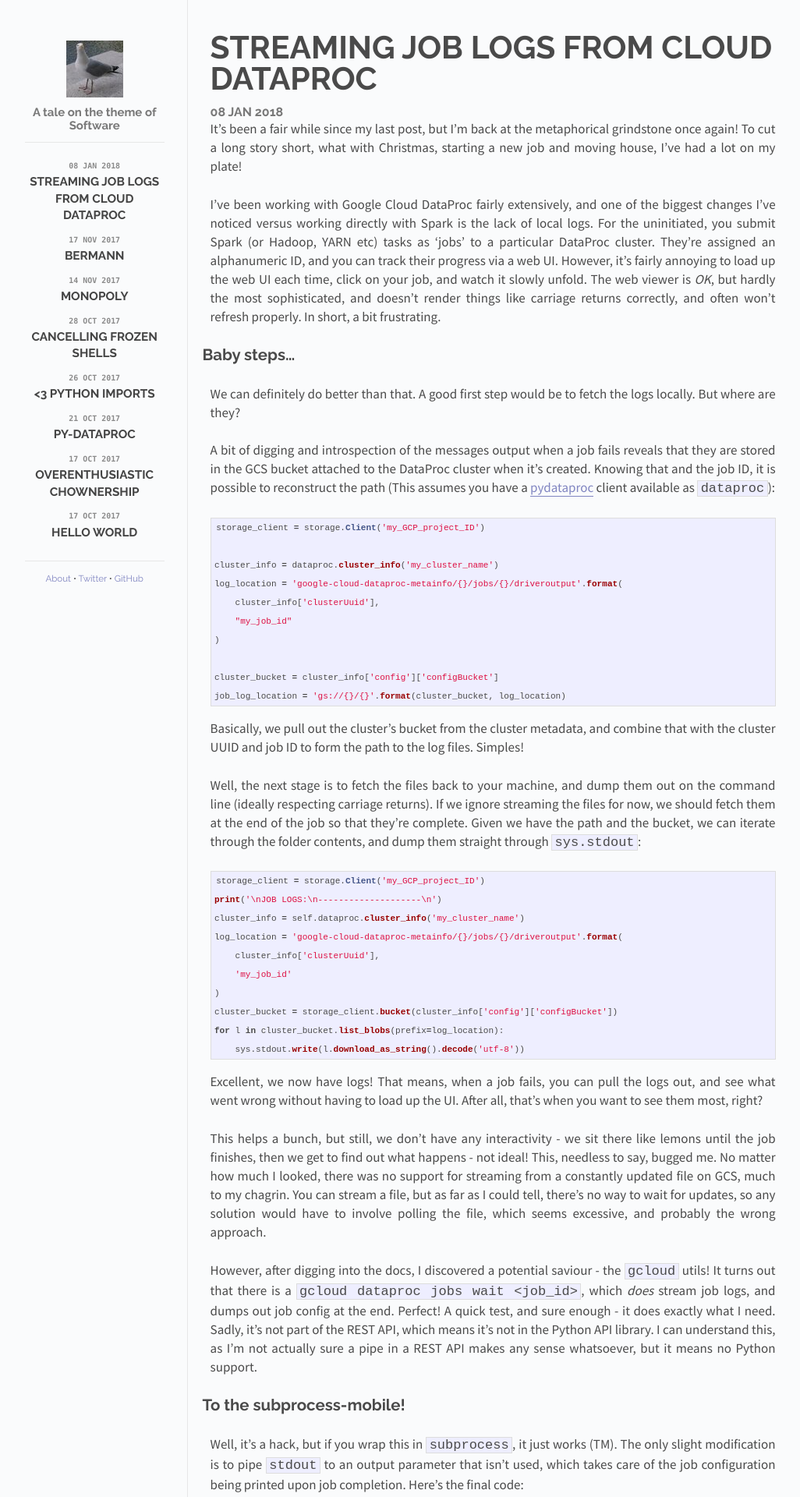
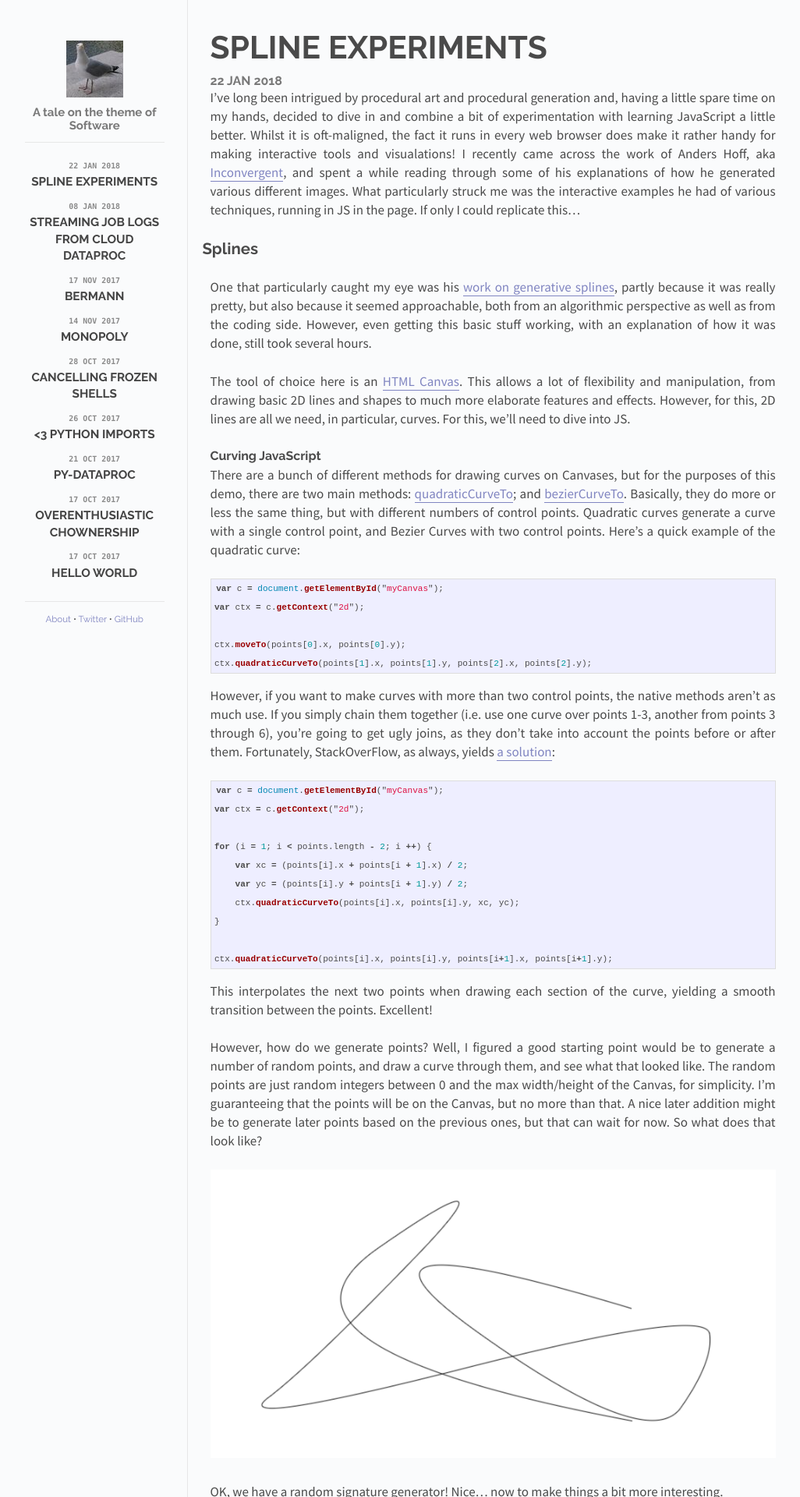
Before and after one commit to oli-hall/oli-hall.github.io, a Jekyll site: the page built from index.html, in a window 1280 px wide. Shown: the top 1920 px of the page at 78% size, without its empty margins (118-1144 px from the left). Built offline with Jekyll 4.4.1, drawn with Linux system fonts in a browser that asks for light colours; comment, search, counter and statistics services are not loaded; some of the changed text lies outside the part shown.

Commit message:
Add a post about js generative art experiments
This should probably be split up, but I'm adding everything at once -
all the images, JS, HTML, the works.

````diff
--- /dev/null
+++ b/_posts/2018-01-22-Testing-JS.md
@@ -0,0 +1,108 @@
+---
+layout: post
+title: "Spline experiments"
+date: 2018-01-22 11:02
+categories: posts
+comments: true
+
+---
+
+I've long been intrigued by procedural art and procedural generation and, having a little spare time on my hands, decided to dive in and combine a bit of experimentation with learning JavaScript a little better. Whilst it is oft-maligned, the fact it runs in every web browser does make it rather handy for making interactive tools and visualations! I recently came across the work of Anders Hoff, aka [Inconvergent](http://inconvergent.net), and spent a while reading through some of his explanations of how he generated various different images. What particularly struck me was the interactive examples he had of various techniques, running in JS in the page. If only I could replicate this...
+
+## Splines
+
+One that particularly caught my eye was his [work on generative splines](http://inconvergent.net/spurious-splines/), partly because it was really pretty, but also because it seemed approachable, both from an algorithmic perspective as well as from the coding side. However, even getting this basic stuff working, with an explanation of how it was done, still took several hours.
+
+The tool of choice here is an [HTML Canvas](https://developer.mozilla.org/en-US/docs/Web/API/Canvas_API/Tutorial). This allows a lot of flexibility and manipulation, from drawing basic 2D lines and shapes to much more elaborate features and effects. However, for this, 2D lines are all we need, in particular, curves. For this, we'll need to dive into JS.
+
+### Curving JavaScript
+
+There are a bunch of different methods for drawing curves on Canvases, but for the purposes of this demo, there are two main methods: [quadraticCurveTo](https://developer.mozilla.org/en-US/docs/Web/API/CanvasRenderingContext2D/quadraticCurveTo); and [bezierCurveTo](https://developer.mozilla.org/en-US/docs/Web/API/CanvasRenderingContext2D/bezierCurveTo). Basically, they do more or less the same thing, but with different numbers of control points. Quadratic curves generate a curve with a single control point, and Bezier Curves with two control points. Here's a quick example of the quadratic curve:
+
+```javascript
+var c = document.getElementById("myCanvas");
+var ctx = c.getContext("2d");
+
+ctx.moveTo(points[0].x, points[0].y);
+ctx.quadraticCurveTo(points[1].x, points[1].y, points[2].x, points[2].y);
+```
+
+However, if you want to make curves with more than two control points, the native methods aren't as much use. If you simply chain them together (i.e. use one curve over points 1-3, another from points 3 through 6), you're going to get ugly joins, as they don't take into account the points before or after them. Fortunately, StackOverFlow, as always, yields [a solution](https://stackoverflow.com/a/7058606):
+
+```javascript
+var c = document.getElementById("myCanvas");
+var ctx = c.getContext("2d");
+
+for (i = 1; i < points.length - 2; i ++) {
+    var xc = (points[i].x + points[i + 1].x) / 2;
+    var yc = (points[i].y + points[i + 1].y) / 2;
+    ctx.quadraticCurveTo(points[i].x, points[i].y, xc, yc);
+}
+
+ctx.quadraticCurveTo(points[i].x, points[i].y, points[i+1].x, points[i+1].y);
+```
+
+This interpolates the next two points when drawing each section of the curve, yielding a smooth transition between the points. Excellent!
+
+However, how do we generate points? Well, I figured a good starting point would be to generate a number of random points, and draw a curve through them, and see what that looked like. The random points are just random integers between 0 and the max width/height of the Canvas, for simplicity. I'm guaranteeing that the points will be on the Canvas, but no more than that. A nice later addition might be to generate later points based on the previous ones, but that can wait for now. So what does that look like?
+
+![multi-point random curve](images/multi_point_curve.png)
+
+OK, we have a random signature generator! Nice... now to make things a bit more interesting.
+
+### Just add... Randomness?
+
+The next step is to add some random jitter. This involves a couple of things: animation; and adding randomness. Let's tackle the second one first. The gist of what we want is, for every time step, to move each point a small amount in a random direction. The easiest way to accomplish that is to have a `noise` variable. Then, generate a random number between `-noise` and `noise` for both `x` and `y`. Add this onto the point, and Bob's your Uncle - a small random movement! However, there's one step that this doesn't take into account: our Canvas is limited in size. Eventually, given enough time, our points will wander out of bounds, and we'll never see them again.
+
+There's a few different ways to tackle this. You can simply bound any movement to the size of the box - if a movement would take a point outside the box, clip it so it lands on the border. However, this will sometimes lead to points getting 'stuck' at the edges. This may be desirable in some cases, but for now, let's look at other approaches. Another way would be to make the points wrap - if they go off the bottom of the Canvas, they appear at the top. This is a Pac-Man-style approach, which again can yield interesting effects. However, for the curves, this will lead to occasional large jumps, which will lead to the curve suddenly shifting rapidly. A final strategy could be to simply reverse the direction of the random movement if it clips an edge - i.e. if the movement would take the point out of the Canvas, then move the point in the opposite direction. The movement will still be small, but will mean points generally avoid the edges, which should avoid clipping issues. This is what I ended up with:
+
+```javascript
+function Point(x, y) {
+    this.x = x;
+    this.y = y;
+}
+
+function move(input, min, max, noise) {
+    randomNoise = randomInt(-noise, noise);
+    if (input + randomNoise > max || input + randomNoise < min) {
+        return input - randomNoise;
+    }
+    return input + randomNoise;
+}
+
+Point.prototype.addNoise = function(noise) {
+    this.x = move(this.x, 0, width, noise);
+    this.y = move(this.y, 0, height, noise);
+};
+```
+
+It's not the prettiest, but it gets the job done, reversing a given axis' movement if it clips an edge.
+
+Right, animation time! Fortunately, Canvas has a pretty good API built in for doing animations. There are a couple of different approaches. Assuming you have a `draw` method which, when called, updates the points and draws them on the Canvas, you can either manually call `window.requestAnimationFrame(draw)` at the end of `draw` (which'll basically tell JS to keep calling `draw` as fast as it can), or you can call `window.setInterval(draw, 50)`, which, when called in an initialisation step, will tell the Canvas to call `draw` every 50 milliseconds. The latter offers better control over animation speed, so let's go with that.
+
+One handy tip for debugging curves that I found useful was to plot the control points themselves. For instance, my code currently has a debug switch wrapping the following snippet, which puts a small circle on each point:
+
+```javascript
+for(i = 0; i < points.length; i++) {
+    ctx.moveTo(points[i].x - 2, points[i].y);
+    ctx.arc(points[i].x, points[i].y, 4, 0, Math.PI * 2);
+}
+```
+
+![curve with control points](images/control_points.png)
+
+### Make it pretty
+
+Whilst we've successfully made a curve that moves around, it still leaves a certain something to be desired. The final step is to actually make it into something pretty. This proves surprisingly simple: dial up the transparency of the line, and then stop clearing the screen between each animation frame. This causes the curves to layer up in a semi-random fashion, creating some quite pleasing results:
+
+![a paintbrush-like effect](images/paintbrush.png)
+
+The sky is the limit with this stuff. Even with this basic example, I played around with different transparencies, different amounts of noise, and got quite strikingly different results. Here's one where the noise starts at zero, and increases along the length of the curve:
+
+![horsetail](images/horsetail.png)
+
+### Interactive example
+
+Here's an interactive example. It's fairly minimal at the moment - it'll continue moving around until you click, at which point it will freeze. Another click will reset it to start again. For future experiments, I'd like to add a few more in progress demos and a bit more interactivity, but this'll do for now. The full code used to generate the images is on [GitHub](https://github.com/oli-hall/splined) - I'll tidy this repository up as I add new examples and experiments.
+
+{% include splines.html %}
--- a/css/main.css
+++ b/css/main.css
@@ -32,6 +32,11 @@
 
 a img {
   outline: none;
+}
+
+img {
+  max-width: 725px;
+  width: 100%;
 }
 
 a:hover {
--- /dev/null
+++ b/scripts/splines.js
@@ -0,0 +1,96 @@
+var numPoints = 15;
+var points = new Array(numPoints);
+var noise = 1;
+var width = -1;
+var height = -1;
+var debug = false;
+var running = true;
+
+function Point(x, y) {
+    this.x = x;
+    this.y = y;
+}
+
+function move(input, min, max, noise) {
+    randomNoise = randomInt(-noise, noise);
+    if (input + randomNoise > max || input + randomNoise < min) {
+        return input - randomNoise;
+    }
+    return input + randomNoise;
+}
+
+Point.prototype.addNoise = function(noise) {
+    this.x = move(this.x, 0, width, noise);
+    this.y = move(this.y, 0, height, noise);
+};
+
+function randomInt(min, max) {
+    return min + ((max-min) * Math.random());
+}
+
+function generatePoints(x, y) {
+    for (i = 0; i < points.length; i++) {
+        points[i] = new Point(randomInt(0, x), randomInt(0, y))
+    }
+    return points;
+}
+
+function updatePoints(points) {
+    for (i = 1; i < points.length - 1; i++) {
+        points[i].addNoise(noise)
+    }
+}
+
+function init() {
+    var c = document.getElementById("myCanvas");
+
+    c.addEventListener('click', function(e) {
+        if (running) {
+            running = false;
+            return;
+        }
+        points = generatePoints(width, height);
+        ctx = c.getContext("2d");
+        ctx.clearRect(0, 0, width, height);
+        ctx.beginPath();
+        running = true;
+    });
+
+    height = c.height;
+    width = c.width;
+
+    points = generatePoints(width, height);
+
+    window.setInterval(draw, 50);
+}
+
+function draw() {
+    var c = document.getElementById("myCanvas");
+    var ctx = c.getContext("2d");
+    if (!running) {
+        return;
+    }
+    updatePoints(points)
+
+    ctx.moveTo(points[0].x, points[0].y);
+
+    for (i = 1; i < points.length - 2; i ++) {
+        var xc = (points[i].x + points[i + 1].x) / 2;
+        var yc = (points[i].y + points[i + 1].y) / 2;
+        ctx.quadraticCurveTo(points[i].x, points[i].y, xc, yc);
+    }
+
+    ctx.quadraticCurveTo(points[i].x, points[i].y, points[i+1].x, points[i+1].y);
+
+
+    if (debug) {
+        // draw the points as circles
+        for(i = 0; i < points.length; i++) {
+            ctx.moveTo(points[i].x - 2, points[i].y);
+            ctx.arc(points[i].x, points[i].y, 4, 0, Math.PI * 2);
+        }
+    }
+
+    ctx.strokeStyle= 'rgba(0, 0, 0, 0.006)';
+    ctx.stroke();
+}
````
Also changed, not shown: _includes/splines.html (added, +20 -0 lines), images/control_points.png (added), images/horsetail.png (added), images/multi_point_curve.png (added), images/paintbrush.png (added).
